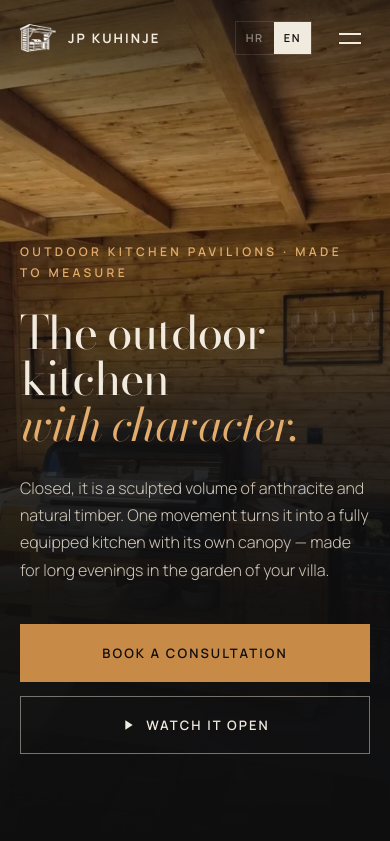
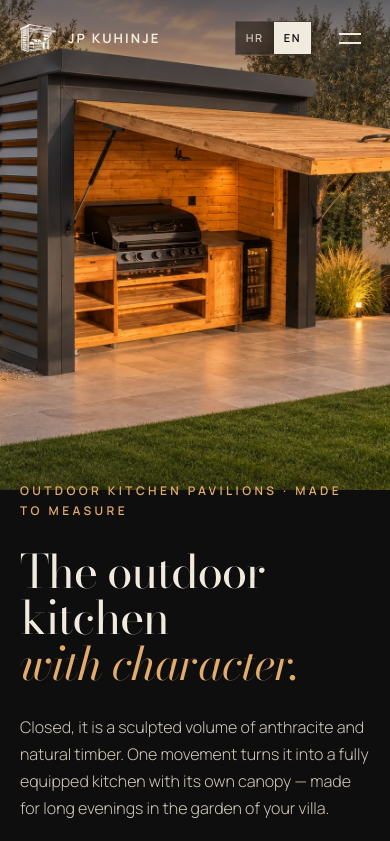
Before and after one commit to marko-h4cklabs/jp-kuhinje, a plain HTML site: page index.html in a window 390 px wide. Shown: the top 841 px of the page. Drawn offline with nearby package versions, Linux system fonts and the light colour scheme.

Commit message:
New villa hero image, tuned hero framing for tablet and mobile
Co-Authored-By: Claude Opus 5.5 <noreply@anthropic.com>
Claude-Session: https://claude.ai/code/session_01XqszMogBrV276P9r5Eo6zn

```diff
--- a/assets/css/style.css
+++ b/assets/css/style.css
@@ -69,8 +69,8 @@ html[data-lang="en"] [data-l="hr"]{display:none!important}
 .nav__links a:hover{color:var(--cream)}
 .nav__links a:hover::after{transform:scaleX(1);transform-origin:left}
 .nav__right{display:flex;align-items:center;gap:18px}
-.lang{display:flex;border:1px solid var(--line)}
-.lang button{font-size:11px;font-weight:600;letter-spacing:.14em;padding:7px 10px;color:var(--mute);transition:color .3s,background .3s}
+.lang{display:flex;border:1px solid var(--line);background:rgba(14,14,15,.55);backdrop-filter:blur(6px);-webkit-backdrop-filter:blur(6px)}
+.lang button{font-size:11px;font-weight:600;letter-spacing:.14em;padding:7px 10px;color:var(--cream-2);transition:color .3s,background .3s}
 .lang button[aria-pressed="true"]{color:var(--ink);background:var(--cream)}
 .burger{display:none;width:40px;height:40px;position:relative}
 .burger span{position:absolute;left:9px;right:9px;height:1.5px;background:var(--cream);transition:transform .35s var(--ease),top .35s var(--ease)}
@@ -84,17 +84,17 @@ html[data-lang="en"] [data-l="hr"]{display:none!important}
 
 /* ---------- hero ---------- */
 .hero{position:relative;min-height:100svh;display:flex;align-items:stretch;overflow:hidden;isolation:isolate}
-.hero__media{position:absolute;inset:0 0 0 40%;z-index:-2;overflow:hidden}
-.hero__media img{width:100%;height:100%;object-fit:cover;object-position:50% 55%;transform:scale(1.08);animation:heroZoom 14s var(--ease) forwards}
+.hero__media{position:absolute;inset:0 0 0 42%;z-index:-2;overflow:hidden}
+.hero__media img{width:100%;height:100%;object-fit:cover;object-position:38% 50%;transform:scale(1.08);animation:heroZoom 14s var(--ease) forwards}
 @keyframes heroZoom{to{transform:scale(1)}}
 .hero{background:var(--ink)}
 .hero__shade{position:absolute;inset:0;z-index:-1;background:
   linear-gradient(180deg,rgba(14,14,15,.6) 0%,rgba(14,14,15,0) 22%,rgba(14,14,15,0) 78%,rgba(14,14,15,.9) 100%),
-  linear-gradient(90deg,var(--ink) 40%,rgba(14,14,15,.55) 50%,rgba(14,14,15,0) 66%)}
+  linear-gradient(90deg,var(--ink) 42%,rgba(14,14,15,.45) 47%,rgba(14,14,15,0) 56%)}
 .hero__content{display:flex;flex-direction:column;justify-content:center;min-height:100svh}
-.hero__content > *{max-width:600px}
+.hero__content > *{max-width:540px}
 .hero__content{width:100%;padding-bottom:90px;padding-top:120px}
-.hero__title{font-family:var(--serif);font-size:clamp(46px,7.4vw,116px);line-height:1;letter-spacing:-.025em;margin:26px 0 28px;max-width:11ch}
+.hero__title{font-family:var(--serif);font-size:clamp(46px,6.2vw,96px);line-height:1;letter-spacing:-.025em;margin:26px 0 28px;max-width:11ch}
 .hero__lead{max-width:540px;font-size:clamp(16px,1.3vw,18px);color:var(--cream-2);font-weight:300}
 .hero__actions{display:flex;flex-wrap:wrap;gap:14px;margin-top:40px}
 .hero__scroll{position:absolute;right:var(--gut);bottom:44px;width:1px;height:80px;background:rgba(241,234,223,.25);overflow:hidden}
@@ -245,6 +245,12 @@ html[data-lang="en"] [data-l="hr"]{display:none!important}
 .js .reveal.is-in{opacity:1;transform:none}
 
 /* ---------- responsive ---------- */
+@media (max-width:1180px) and (min-width:861px){
+  .hero__media{left:48%}
+  .hero__shade{background:linear-gradient(180deg,rgba(14,14,15,.6) 0%,rgba(14,14,15,0) 22%,rgba(14,14,15,0) 78%,rgba(14,14,15,.9) 100%),linear-gradient(90deg,var(--ink) 48%,rgba(14,14,15,.45) 52%,rgba(14,14,15,0) 60%)}
+  .hero__content > *{max-width:430px}
+  .hero__title{font-size:clamp(46px,6.4vw,72px)}
+}
 @media (max-width:1080px){
   .nav__links{display:none}
   .burger{display:block}
@@ -256,9 +262,10 @@ html[data-lang="en"] [data-l="hr"]{display:none!important}
   .tl::before,.tl + .tl::before{left:0}
 }
 @media (max-width:860px){
-  .hero__media{inset:0}
-  .hero__media img{object-position:50% 50%}
-  .hero__shade{background:linear-gradient(180deg,rgba(14,14,15,.65) 0%,rgba(14,14,15,.1) 22%,rgba(14,14,15,.78) 48%,rgba(14,14,15,.96) 70%,var(--ink) 100%)}
+  .hero__media{inset:0 0 auto 0;height:58svh}
+  .hero__media img{object-position:44% 50%;animation:none;transform:none}
+  .hero__shade{background:linear-gradient(180deg,rgba(14,14,15,.55) 0%,rgba(14,14,15,0) 14%,rgba(14,14,15,0) 40%,var(--ink) 58%)}
+  .hero__content{padding-top:57svh}
   .hero .eyebrow::before{display:none}
   .phone::after{inset:-14px 14px 14px -14px}
   .hero__content{justify-content:flex-end}
--- a/index.html
+++ b/index.html
@@ -20,7 +20,7 @@
 <link rel="preconnect" href="https://fonts.googleapis.com">
 <link rel="preconnect" href="https://fonts.gstatic.com" crossorigin>
 <link href="https://fonts.googleapis.com/css2?family=Bodoni+Moda:ital,opsz,wght@0,6..96,400;0,6..96,500;1,6..96,400&family=Manrope:wght@300;400;500;600;700&display=swap" rel="stylesheet">
-<link rel="preload" as="image" href="assets/img/interior-closed.webp">
+<link rel="preload" as="image" href="assets/img/hero-villa.webp">
 <link rel="stylesheet" href="assets/css/style.css">
 <script type="application/ld+json">
 {
@@ -76,7 +76,7 @@
 <!-- ============ HERO ============ -->
 <section class="hero">
   <div class="hero__media">
-    <img src="assets/img/interior-closed.webp" alt="Unutrašnjost JP Kuhinje paviljona: drvena obloga, plinski roštilj, posuđe i hladnjak za piće" fetchpriority="high">
+    <img src="assets/img/hero-villa.webp" alt="JP Kuhinje paviljon otvoren u vrtu moderne vile u sumrak" fetchpriority="high">
   </div>
   <div class="hero__shade"></div>
   <div class="hero__content wrap">
```
Also changed, not shown: assets/img/hero-villa.webp (added), assets/img/og.jpg.
